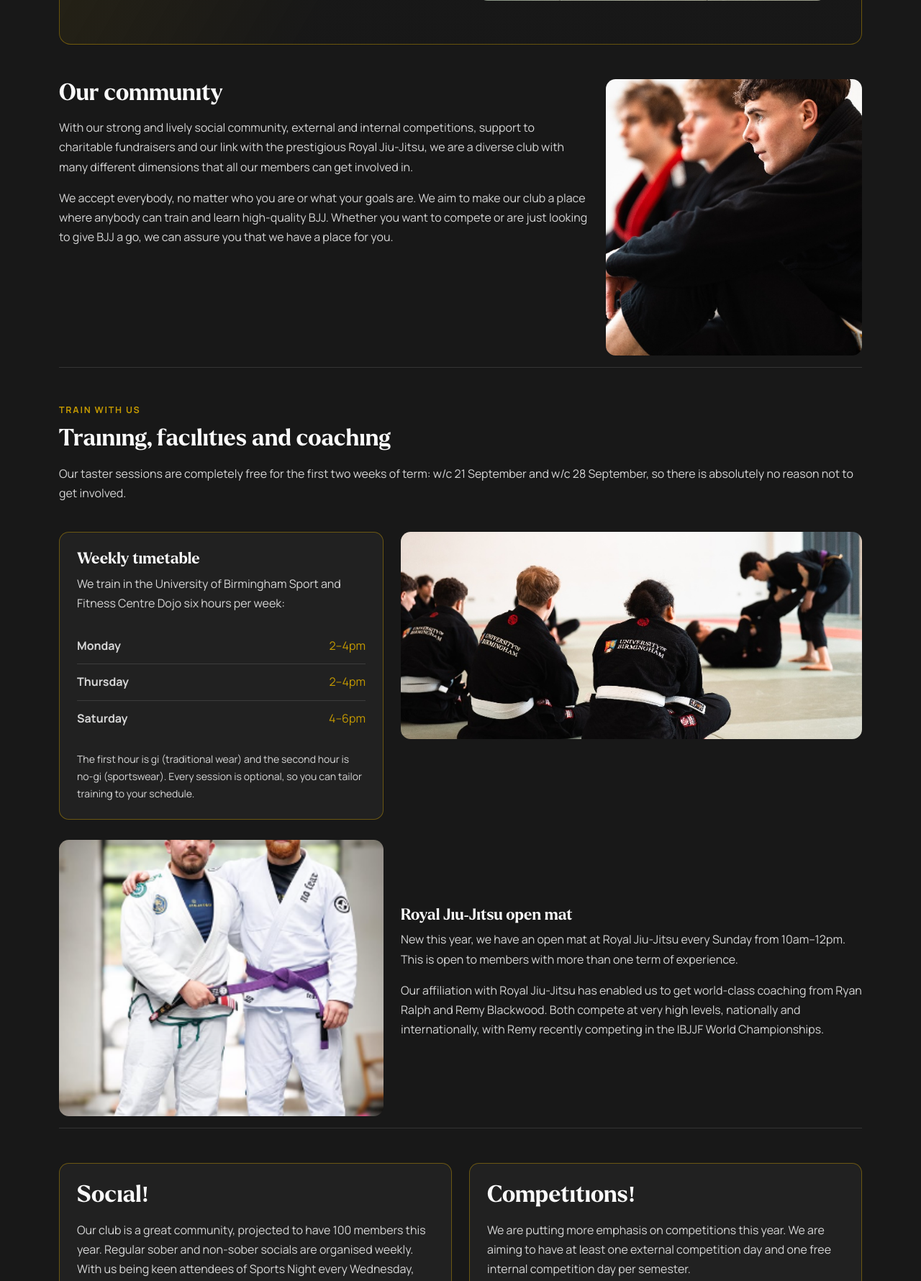
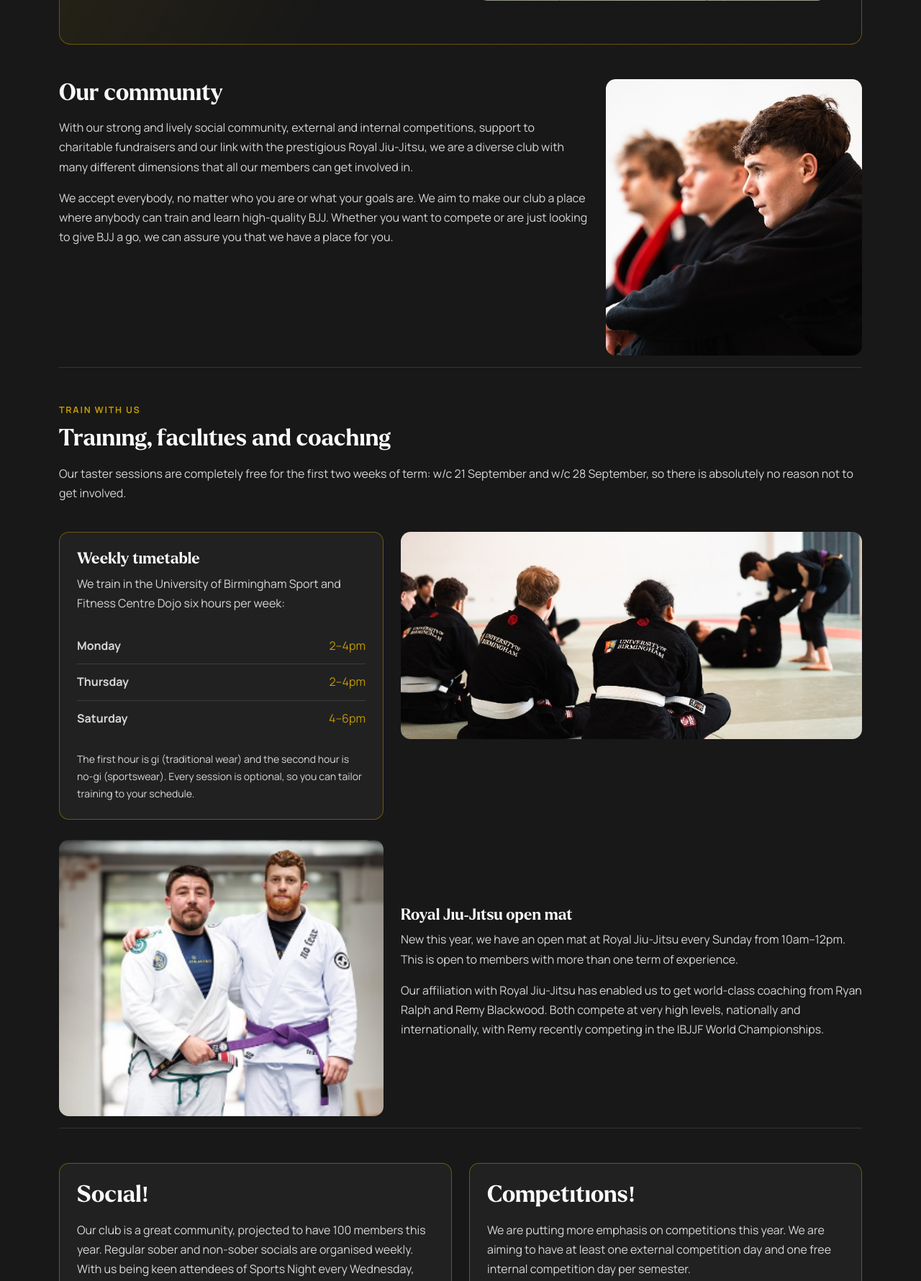
Before and after one commit to tom23collins/uob-bjj-webapp, a Flask app: page /about in a window 1280 px wide. Shown: the part 634-2414 px from the top of the page at 72% size. Run offline with Flask 3, Linux system fonts and the light colour scheme.

Commit message:
Keep heads visible in about page images

```diff
--- a/static/css/custom.css
+++ b/static/css/custom.css
@@ -274,6 +274,11 @@ a.no-hover:hover {
     border-radius: 0.85rem;
 }
 
+.about-side-image,
+.about-stack-image {
+    object-position: center top;
+}
+
 .about-hero-image {
     max-height: 30rem;
 }
```
